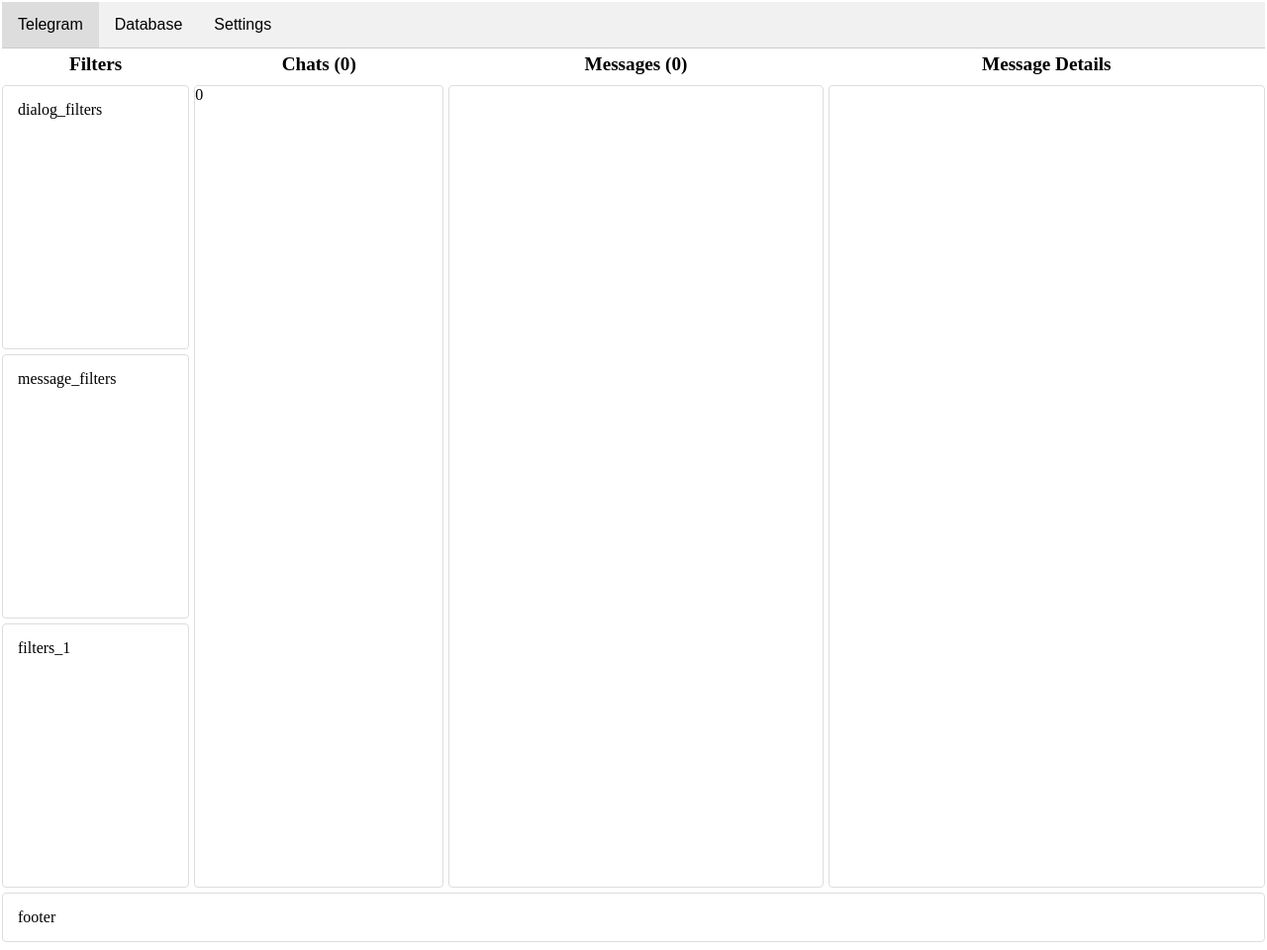
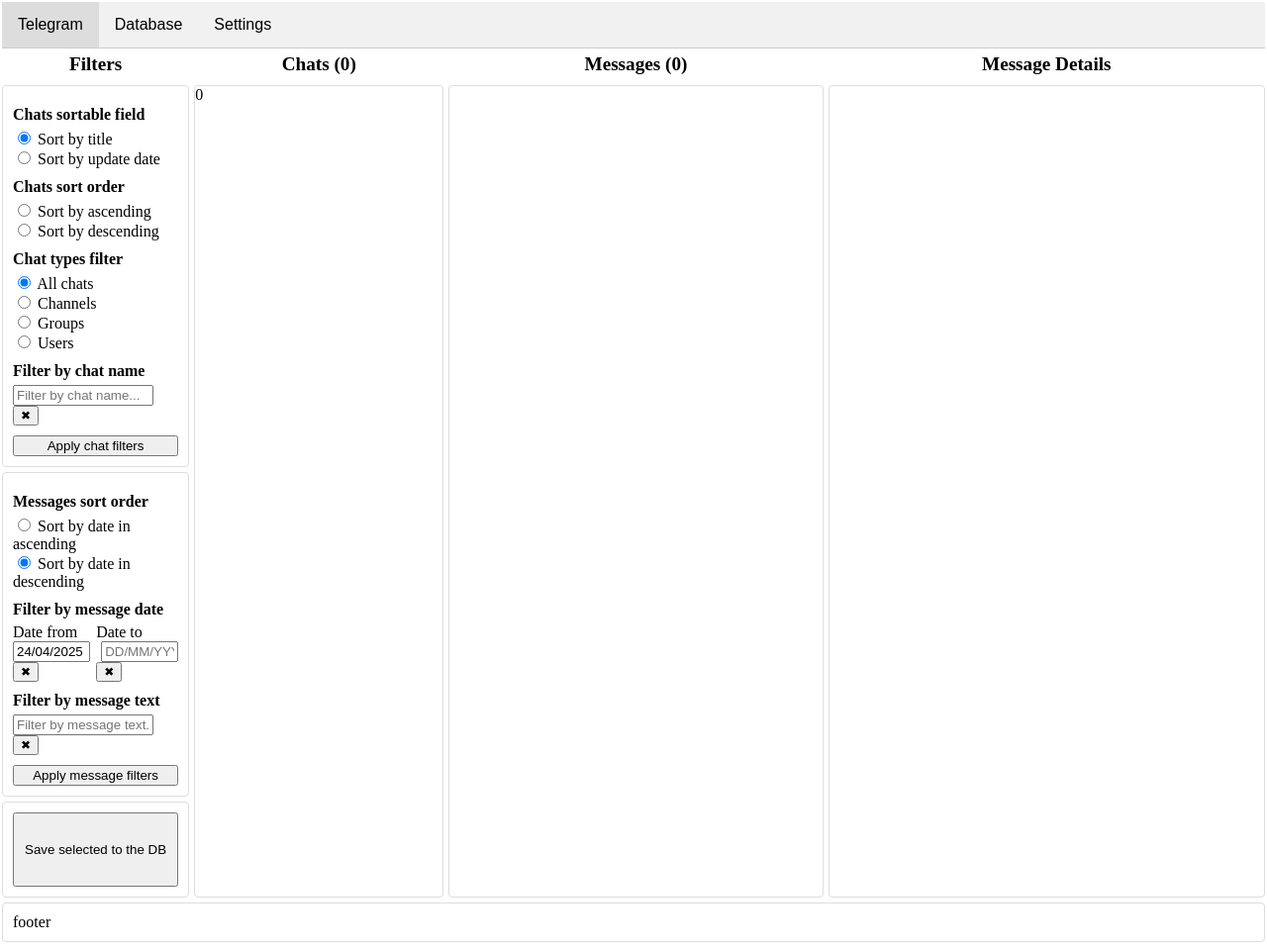
Before and after one commit to SShSoftwareEngineer/Telegram_Saver, a Flask app: template templates/index.html in a window 1280 px wide. Shown: the whole page at 99% size. Run offline with Flask 3, Linux system fonts and the light colour scheme; the template is opened without the code that fills it, so the values that code supplies are empty; parts of the project's set-up code (start-up, migrations or seed data) failed here and were passed over.

Commit message:
The interface has been redesigned, and the UX/UI have been improved

```diff
--- a/templates/index.html
+++ b/templates/index.html
@@ -15,7 +15,6 @@
             overflow: hidden;
             --tab-height: 55px; /* Высота панели вкладок */
         }
-
 
         /* Стили для вкладок */
         .tabs {
@@ -50,12 +49,44 @@
             height: calc(100% - var(--tab-height)); /* Вычитаем высоту панели вкладок */
         }
 
+        /* Общие стили для CSS Grid всех вкладок */
+
+        .header {
+            padding: 5px;
+            text-align: center;
+            font-size: larger;
+            font-weight: bold;
+        {#border: 1px solid #ddd;#}{#border-radius: 4px;#}
+        }
+
+        .grid {
+            padding: 10px;
+            border: 1px solid #ddd;
+            border-radius: 4px;
+        }
+
+        .scroll {
+            padding: 0;
+            overflow: auto;
+        }
+
+        .settings-sub-header {
+            font-size: 1rem;
+            font-weight: bold;
+            margin-top: 10px;
+            margin-bottom: 5px;
+        }
+
+        .X-button {
+            font-size: 0.75rem;
+        }
+
     </style>
-
 
 </head>
 
 <body>
+
 <!-- Кнопки вкладок -->
 <div class="tabs">
     <button class="tab-button active" onclick="openTab(event, 'tab1')">Telegram</button>
@@ -64,12 +95,11 @@
 </div>
 
 <!-- Содержимое вкладок -->
+
 <div id="tab1" class="tab-content" style="display: block;">
     {# Страница сообщений Телеграм #}
-
     <style>
         /* Стили для CSS Grid контейнера и зон */
-
         .tg-container {
             display: grid;
             grid-template-areas:
@@ -83,7 +113,6 @@
             height: 100%;
             gap: 5px;
         }
-
 
         .tg-filter_h {
             grid-area: filter_h;
@@ -129,86 +158,40 @@
             grid-area: footer;
         }
 
-        .tg-header {
-            padding: 5px;
-            text-align: center;
-            font-size: larger;
-            font-weight: bold;
-        {#border: 1px solid #ddd;#}{#border-radius: 4px;#}
-        }
-
-        .tg-grid {
-            padding: 15px;
-            border: 1px solid #ddd;
-            border-radius: 4px;
-        }
-
-        .tg-scroll {
-            padding: 0;
-            overflow: auto;
-        }
-
-
-        {#/* Стили для таблицы */#}
-        {#table {#}
-        {#    width: 100%;#}
-        {#    height: 100%;#}
-        {#    border: 1px solid black;#}
-        {#    border-collapse: collapse;#}
-        {#    table-layout: fixed;#}
-        {
-        #}#}
-        {##}
-        {#/* Стили строк */#}
-        {#th {#}
-        {#    background-color: #f2f2f2;#}
-        {#    padding: 10px;#}
-        {#    border: 1px solid #ddd;#}
-        {#    text-align: center;#}
-        {#    font-size: 120%;#}
-        {
-        #}#}
-        {##}
-        {#/* Стили колонок */#}
-        {#td {#}
-        {#    border: 1px solid #ddd;#}
-        {#    padding: 0;#}
-        {#    vertical-align: top;#}
-        {#    height: 100%;#}
-        {
-        #}#}
-        {##}
-        {#.content {#}
-        {#    overflow-y: auto;#}
-        {#    height: 100%;#}
-        {#    padding: 10px;#}
-        {#    box-sizing: border-box;#}
-        {
-        #}#}
-
     </style>
 
     <div class="tg-container">
-        <div class="tg-header tg-filter_h">Filters</div>
-        <div class="tg-header tg-chat_h">
+        <div class="header tg-filter_h">Filters</div>
+        <div class="header tg-chat_h">
             Chats (<span id="chats-count-display">{{ tg_dialogs|length }}</span>)
         </div>
-        <div class="tg-header tg-message_h">
+        <div class="header tg-message_h">
             Messages (<span id="messages-count-display">{{ tg_messages|length }}</span>)
         </div>
-        <div class="tg-header tg-detail_h">
+        <div class="header tg-detail_h">
             Message Details
         </div>
-        <div class="tg-grid tg-dialog_filters">dialog_filters</div>
-        <div class="tg-grid tg-message_filters">message_filters</div>
-        <div class="tg-grid tg-filters_1">filters_1</div>
-        <div class="tg-grid tg-scroll tg-chats">
+        <div class="grid tg-dialog_filters">
+            {% include "tg_dialog_setting.html" %}
+        </div>
+        <div class="grid tg-message_filters">
+            {% include "tg_message_setting.html" %}
+        </div>
+        <div class="grid tg-filters_1">
+            <button style="width: 100%; height: 100%;"
+                    hx-post="/save_selected_message_to_db"
+                    hx-target="#button_target">
+                Save selected to the DB
+            </button>
+            <div id="button_target"></div>
+        </div>
+        <div class="grid scroll tg-chats">
             <div class="content" id="tg_dialogs">
                 {% set context = tg_dialogs %}
                 {% include "tg_dialogs.html" with context %}
             </div>
         </div>
-        <div class="tg-grid tg-scroll tg-messages">
+        <div class="grid scroll tg-messages">
             <div class="content" id="tg_messages">
                 {% if tg_messages %}
                     {% set context = tg_messages %}
@@ -216,54 +199,14 @@
                 {% endif %}
             </div>
         </div>
-        <div class="tg-grid tg-scroll tg-details">
+        <div class="grid scroll tg-details">
             <div class="content" id="tg_details">
                 {% set context = tg_details %}
                 {% include "tg_details.html" with context %}
             </div>
         </div>
-        <div class="tg-grid tg-footer">footer</div>
+        <div class="grid tg-footer">footer</div>
     </div>
-
-    {##}
-    {#    <table>#}
-    {#        <colgroup>#}
-    {#            <col style="width: 25%;">#}
-    {#            <col style="width: 35%;">#}
-    {#            <col style="width: 40%;">#}
-    {#        </colgroup>#}
-    {#        <thead>#}
-    {#        <tr>#}
-    {#            <th id="chats-header">Chats (<span id="chats-count-display">{{ tg_dialogs|length }}</span>)</th>#}
-    {#            <th id="messages-header">Messages (<span id="messages-count-display">{{ tg_messages|length }}</span>)</th>#}
-    {#            <th>Message Details</th>#}
-    {#        </tr>#}
-    {#        </thead>#}
-    {#        <tbody>#}
-    {#        <tr>#}
-    {#            <td>#}
-    {#                <div class="content" id="tg_dialogs">#}
-    {#                    {% set context = tg_dialogs %}#}
-    {#                    {% include "tg_dialogs.html" with context %}#}
-    {#                </div>#}
-    {#            </td>#}
-    {#            <td>#}
-    {#                <div class="content" id="tg_messages">#}
-    {#                    {% if tg_messages %}#}
-    {#                        {% set context = tg_messages %}#}
-    {#                        {% include "tg_messages.html" with context %}#}
-    {#                    {% endif %}#}
-    {#                </div>#}
-    {#            </td>#}
-    {#            <td>#}
-    {#                <div class="content" id="tg_details">#}
-    {#                    {% set context = tg_details %}#}
-    {#                    {% include "tg_details.html" with context %}#}
-    {#                </div>#}
-    {#            </td>#}
-    {#        </tr>#}
-    {#        </tbody>#}
-    {#    </table>#}
 </div>
 
 <div id="tab2" class="tab-content">
@@ -319,41 +262,23 @@
             grid-area: footer3;
         }
 
-        .db_header {
-            padding: 5px;
-            text-align: center;
-            font-size: larger;
-            font-weight: bold;
-        {#border: 1px solid #ddd;#}{#border-radius: 4px;#}
-        }
-
-        .db_grid {
-            padding: 15px;
-            border: 1px solid #ddd;
-            border-radius: 4px;
-        }
-
-        .db-scrolling {
-            padding: 0;
-            overflow-y: auto;
-        }
-
     </style>
 
     <div class="container_db">
-        <div class="db_header db-filters">Filters</div>
-        <div class="db_header db-messages">Messages</div>
-        <div class="db_header db-header">header</div>
-        <div class="db_grid db-scrolling db-chat_list">Chat list</div>
-        <div class="db_grid db-scrolling db-message_list">Message list</div>
-        <div class="db_grid db-scrolling db-sidebar">UFO</div>
-        <div class="db_grid db-footer1">Footer 1</div>
-        <div class="db_grid db-footer2">Footer 2</div>
-        <div class="db_grid db-footer3">Footer 3</div>
+        <div class="header db-filters">Filters</div>
+        <div class="header db-messages">Messages</div>
+        <div class="header db-header">header</div>
+        <div class="grid scroll db-chat_list">Chat list</div>
+        <div class="grid scroll db-message_list">Message list</div>
+        <div class="grid scroll db-sidebar">UFO</div>
+        <div class="grid db-footer1">Footer 1</div>
+        <div class="grid db-footer2">Footer 2</div>
+        <div class="grid db-footer3">Footer 3</div>
     </div>
 </div>
 
 <div id="tab3" class="tab-content">
+
     <style>
 
         .container_tab_3 {
@@ -402,7 +327,6 @@
             grid-area: cell_33;
         }
 
-
         .zone {
         {#padding: 10px;#} border: 1px solid #ddd;
             border-radius: 4px;
@@ -413,28 +337,16 @@
             background: #f8f8f8;
             border-radius: 4px;
         }
-
     </style>
 
     <div class="container_tab_3">
-        <div class="zone zone-cell_11">
-            {% include "tg_dialog_setting.html" %}
-        </div>
+        <div class="zone zone-cell_11">cell_11</div>
         <div class="zone zone-cell_12">cell_12</div>
         <div class="zone zone-cell_13">cell_13</div>
-        <div class="zone zone-cell_21">
-            {% include "tg_message_setting.html" %}
-        </div>
+        <div class="zone zone-cell_21">cell_21</div>
         <div class="zone zone-cell_22">cell_22</div>
         <div class="zone zone-cell_23">cell_23</div>
-        <div class="zone zone-cell_31">
-            <button style="width: 70%; height: 100%;"
-                    hx-post="/save_selected_message_to_db"
-                    hx-target="#button_target">
-                Save selected to the database
-            </button>
-            <div id="button_target"></div>
-        </div>
+        <div class="zone zone-cell_31">cell_31</div>
         <div class="zone zone-cell_32">cell_32</div>
         <div class="zone zone-cell_33">cell_33</div>
     </div>
--- a/templates/tg_dialog_setting.html
+++ b/templates/tg_dialog_setting.html
@@ -1,5 +1,5 @@
 <!-- Telegram dialogs sort field radiobuttons -->
-<h3 style="margin-top: 0; margin-bottom: 5px">Chats sortable field</h3>
+<p class="settings-sub-header">Chats sortable field</p>
 <div>
     <input type="radio" id="sort_field_0" name="{{ dialog_settings['sort_field'] }}" value="0" checked>
     <label for="sort_field_0">Sort by title</label>
@@ -10,7 +10,7 @@
 </div>
 
 <!-- Telegram dialogs sort order radiobuttons -->
-<h3 style="margin-top: 5px; margin-bottom: 5px">Chats sort order</h3>
+<p class="settings-sub-header">Chats sort order</p>
 <div>
     <input type="radio" id="sort_order_0" name="{{ dialog_settings['sort_order'] }}" value="0" checked>
     <label for="sort_order_0">Sort by ascending</label>
@@ -21,7 +21,7 @@
 </div>
 
 <!-- Dialog types selection radiobuttons -->
-<h3 style="margin-top: 5px; margin-bottom: 5px">Chat filters</h3>
+<p class="settings-sub-header">Chat types filter</p>
 <div>
     <input type="radio" id="type_filter_0" name="{{ dialog_settings['dialog_type'] }}" value="0" checked>
     <label for="type_filter_0">All chats</label>
@@ -40,23 +40,25 @@
 </div>
 
 <!-- Filtering by dialog title -->
-<br>
 <div hx-ext="class-tools">
-    <label for="{{ dialog_settings['title_query'] }}">Filter by chat name</label><br>
+    <label for="{{ dialog_settings['title_query'] }}">
+        <p class="settings-sub-header">Filter by chat name</p>
+    </label>
     <input type="text"
            id={{ dialog_settings['title_query'] }}
                    name="{{ dialog_settings['title_query'] }}"
-           placeholder="Filter by chat name...">
+           placeholder="Filter by chat name..."
+           style="width: 80%;">
     <button type="button"
             hx-on:click="document.getElementById('{{ dialog_settings['title_query'] }}').value = ''"
-            class="clear-button">
+            class="clear-button X-button">
         ✖
     </button>
 </div>
 
 <!-- Apply dialog filters button -->
-<br>
-<button hx-post="/tg_dialog_apply_filters"
+<button style="width: 100%; margin-top: 10px;"
+        hx-post="/tg_dialog_apply_filters"
         hx-include="input[name='{{ dialog_settings['sort_field'] }}']:checked,
                     input[name='{{ dialog_settings['sort_order'] }}']:checked,
                     input[name='{{ dialog_settings['dialog_type'] }}']:checked,
--- a/templates/tg_dialogs.html
+++ b/templates/tg_dialogs.html
@@ -1,8 +1,8 @@
 <span id="chats-count-display" hx-swap-oob="true">{{ tg_dialogs|length }}</span>
 
-<ul style="list-style-type: none; padding-left: 0;">
+<ul style="list-style-type: none; padding-left: 5px;">
     {% for tg_dialog in tg_dialogs %}
-        <li style="margin-bottom: 8px;">
+        <li style="padding-top: 10px; background-color: {{ loop.cycle('#ffffff', '#fafafa') }};">
             <a href="#" hx-get="/tg_messages/{{ tg_dialog[dialog_info['id']] }}" hx-target="#tg_messages">
                 {{ tg_dialog[dialog_info['title']] }}</a>
         </li>
--- a/templates/tg_message_setting.html
+++ b/templates/tg_message_setting.html
@@ -1,5 +1,5 @@
 <!-- Dialog messages sort order radiobuttons -->
-<h3 style="margin-top: 0; margin-bottom: 5px">Telegram messages sort order</h3>
+<p class="settings-sub-header">Messages sort order</p>
 <div>
     <input type="radio" id="mess_reverse_0" name="{{ message_settings['sort_order'] }}" value="0">
     <label for="mess_reverse_0">Sort by date in ascending</label>
@@ -9,13 +9,13 @@
     <label for="mess_reverse_1">Sort by date in descending</label>
 </div>
 
-<h3 style="margin-top: 5px; margin-bottom: 5px">Telegram messages filters</h3>
+<p class="settings-sub-header">Filter by message date</p>
 <!-- Filtering by date -->
 <div style="display: flex; gap: 5px;">
     <!-- Filtering by date from -->
     <div>
         <label for="{{ message_settings['date_from'] }}">Date from</label><br>
-        <input type="text" style="width: 80px;"
+        <input type="text" style="width: 70px;"
                id="{{ message_settings['date_from'] }}"
                name="{{ message_settings['date_from'] }}"
                value="{{ message_settings['date_from_default'] }}"
@@ -24,14 +24,14 @@
                title="Enter date as DD/MM/YYYY">
         <button type="button"
                 onclick="document.getElementById('{{ message_settings['date_from'] }}').value = ''"
-                class="clear-button">
+                class="clear-button X-button">
             ✖
         </button>
     </div>
     <!-- Filtering by date to -->
     <div>
         <label for="{{ message_settings['date_to'] }}">Date to</label><br>
-        <input type="text" style="width: 80px;"
+        <input type="text" style="width: 70px; margin-left: 5px;"
                id="{{ message_settings['date_to'] }}"
                name="{{ message_settings['date_to'] }}"
                placeholder="DD/MM/YYYY"
@@ -39,31 +39,33 @@
                title="Enter date as DD/MM/YYYY">
         <button type="button"
                 onclick="document.getElementById('{{ message_settings['date_to'] }}').value = ''"
-                class="clear-button">
+                class="clear-button X-button">
             ✖
         </button>
     </div>
 </div>
 
 <!-- Filtering by message text -->
-<br>
 <div hx-ext="class-tools">
-    <label for="{{ message_settings['message_query'] }}">Filter by message text</label><br>
+    <label class="settings-sub-header" for="{{ message_settings['message_query'] }}">
+        <p class="settings-sub-header">Filter by message text</p>
+    </label>
     <input type="text"
            id="{{ message_settings['message_query'] }}"
            name="{{ message_settings['message_query'] }}"
-           placeholder="Filter by message text...">
+           placeholder="Filter by message text..."
+           style="width: 80%;">
     <button type="button"
             hx-on:click="document.getElementById('{{ message_settings['message_query'] }}').value = ''"
-            class="clear-button">
+            class="clear-button X-button">
         ✖
     </button>
 </div>
 
 
 <!-- Apply message filters button -->
-<br>
-<button hx-post="/tg_message_apply_filters"
+<button style="width: 100%; margin-top: 10px;"
+        hx-post="/tg_message_apply_filters"
         hx-include="input[name='{{ message_settings['sort_order'] }}']:checked,
                     input[name='{{ message_settings['date_from'] }}'],
                     input[name='{{ message_settings['date_to'] }}'],
--- a/templates/tg_messages.html
+++ b/templates/tg_messages.html
@@ -1,9 +1,9 @@
 <span id="messages-count-display" hx-swap-oob="true">{{ tg_messages|length }}</span>
 
-<ul style="list-style-type: none; padding-left: 0;">
+<ul style="list-style-type: none; padding-left: 5px;">
     {% for group, message in tg_messages.items() %}
         <input type="hidden" name="{{ constants.mess_group_id+'_mess = '+group }}" value="{{ group }}">
-        <li style="margin-bottom: 9px;">
+        <li style="padding-top: 9px; background-color: {{ loop.cycle('#ffffff', '#f0f0f0') }};">
             {% set message_date = message[message_group_info['date']].strftime(constants.datetime_format) %}
             <a href="#" hx-get="/tg_details/{{ message[message_group_info['dialog_id']] }}/{{ group }}"
                hx-target="#tg_details">{{ message_date }}</a>
```
Also changed, not shown: telegram_saver.py (+4 -3 lines), 1 other file.
